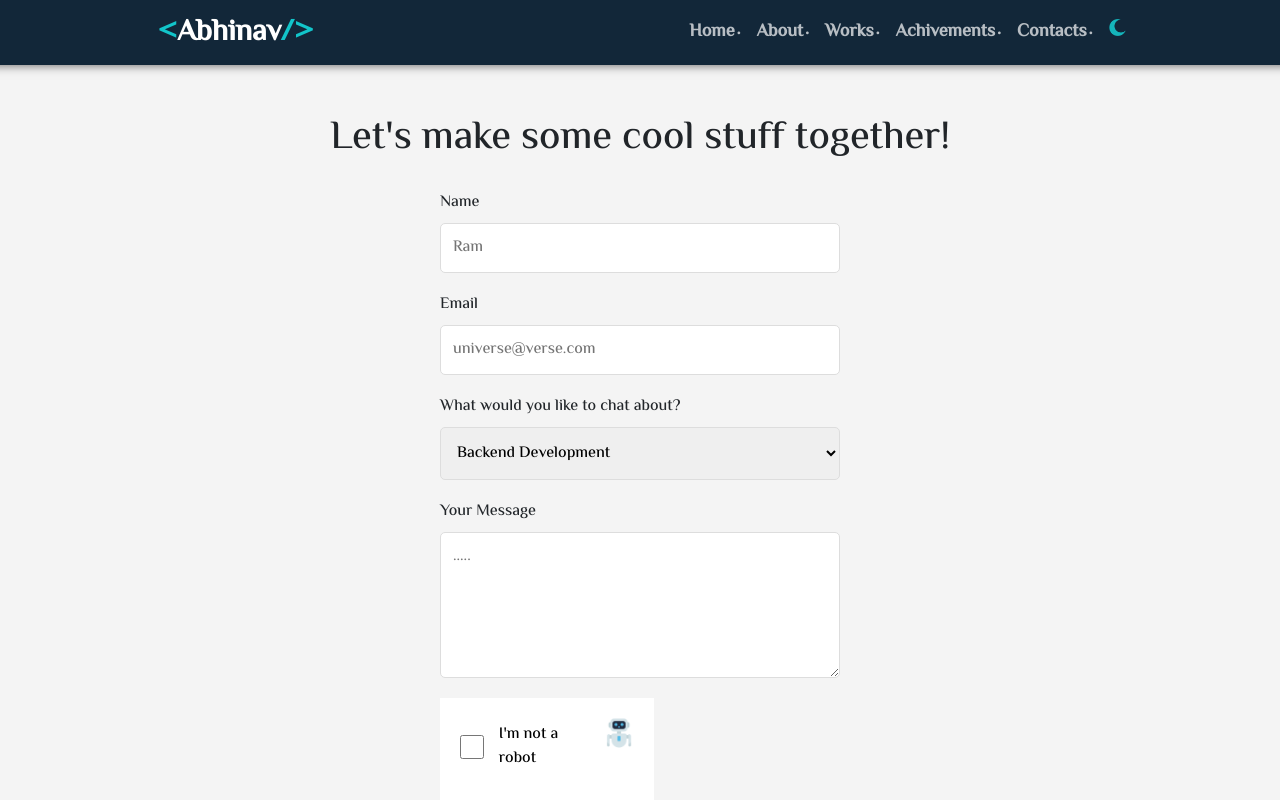
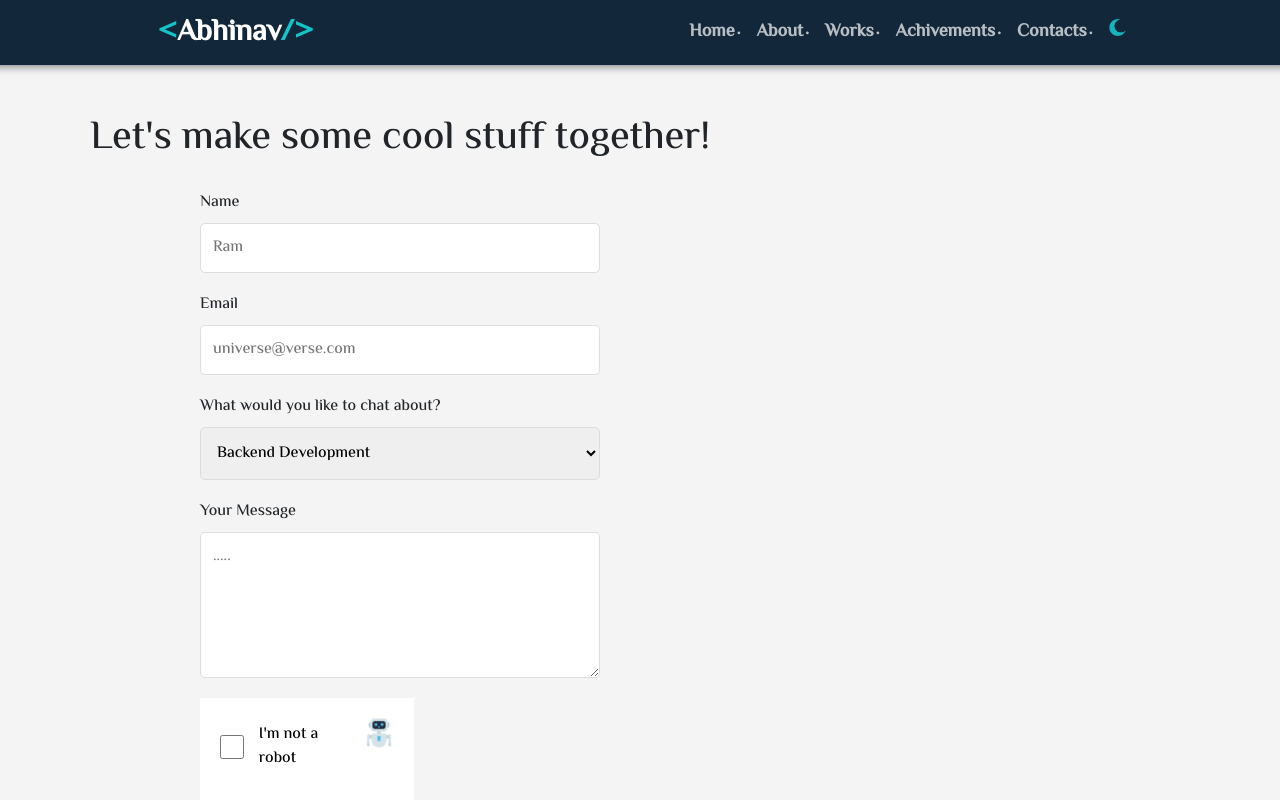
Before and after one commit to Abhinavrajsrivastav/AbhainavSrivastav, a React (Create React App) app: page /Contact in a window 1280 px wide. Shown: the top 800 px of the page. Built offline with nearby package versions, Linux system fonts and the light colour scheme.

Commit message:
10-03-2024-007

```diff
--- a/src/Components/Contacts/Contacts.css
+++ b/src/Components/Contacts/Contacts.css
@@ -16,6 +16,7 @@ body {
   height: auto;
   padding: 40px;
   min-height: 700px;
+  max-width: 100vh;
 }
 
 .Contact-header {
```
